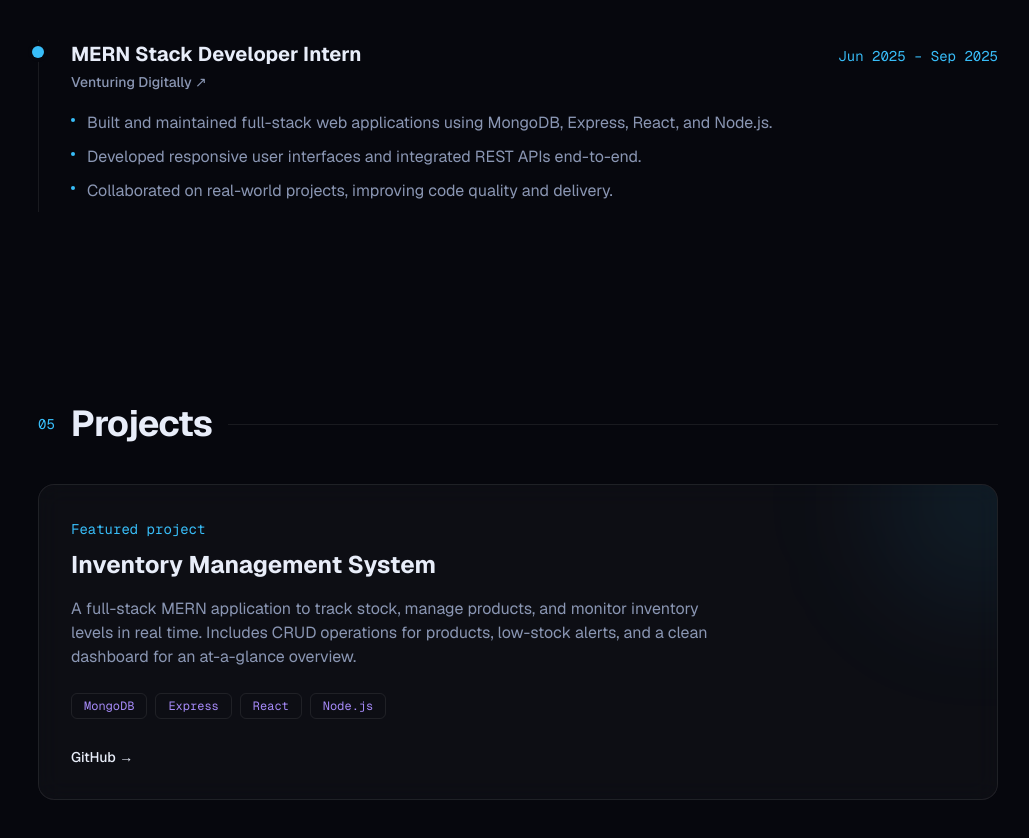
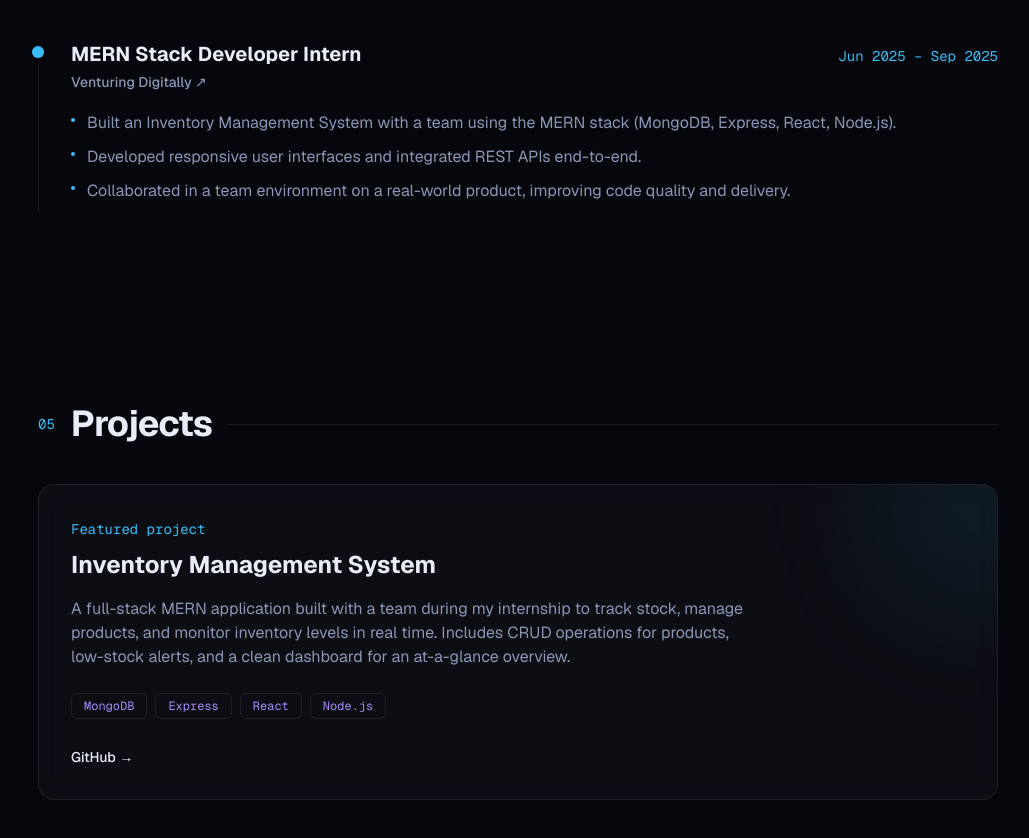
Before and after one commit to AnupMunda-code/Portfolio, a Next.js app: page / in a window 1280 px wide. Shown: the part 2711-3549 px from the top of the page, without its empty margins (122-1151 px from the left). Built offline with nearby package versions, Linux system fonts and the light colour scheme.

Commit message:
Tie internship to the team-built Inventory Management System
Co-Authored-By: Claude Opus 4.8 <noreply@anthropic.com>

```diff
--- a/src/app/page.tsx
+++ b/src/app/page.tsx
@@ -59,7 +59,7 @@ const projects = [
   {
     title: "Inventory Management System",
     description:
-      "A full-stack MERN application to track stock, manage products, and monitor inventory levels in real time. Includes CRUD operations for products, low-stock alerts, and a clean dashboard for an at-a-glance overview.",
+      "A full-stack MERN application built with a team during my internship to track stock, manage products, and monitor inventory levels in real time. Includes CRUD operations for products, low-stock alerts, and a clean dashboard for an at-a-glance overview.",
     tech: ["MongoDB", "Express", "React", "Node.js"],
     repo: "https://github.com/AnupMunda-code",
     demo: "#",
@@ -73,9 +73,9 @@ const experience = [
     href: "https://venturingdigitally.com/",
     period: "Jun 2025 – Sep 2025",
     points: [
-      "Built and maintained full-stack web applications using MongoDB, Express, React, and Node.js.",
+      "Built an Inventory Management System with a team using the MERN stack (MongoDB, Express, React, Node.js).",
       "Developed responsive user interfaces and integrated REST APIs end-to-end.",
-      "Collaborated on real-world projects, improving code quality and delivery.",
+      "Collaborated in a team environment on a real-world product, improving code quality and delivery.",
     ],
   },
 ];
```
